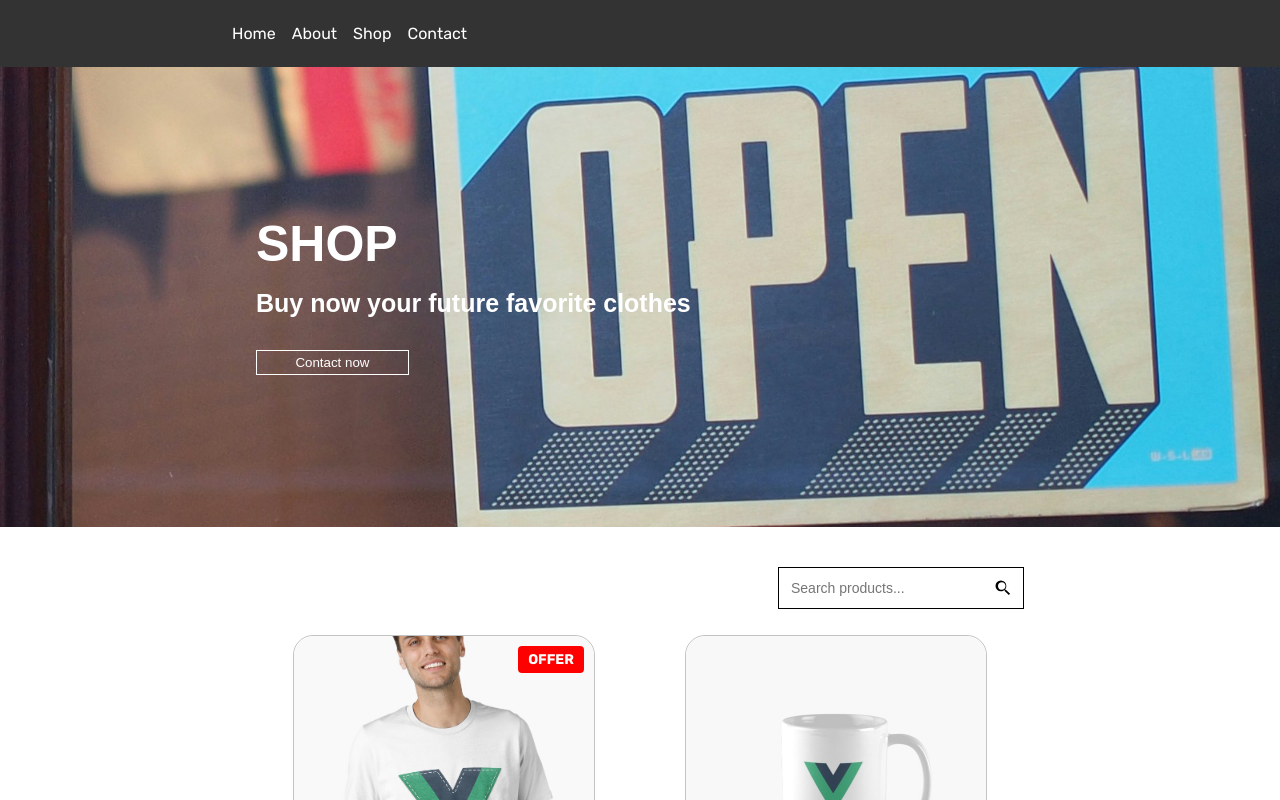
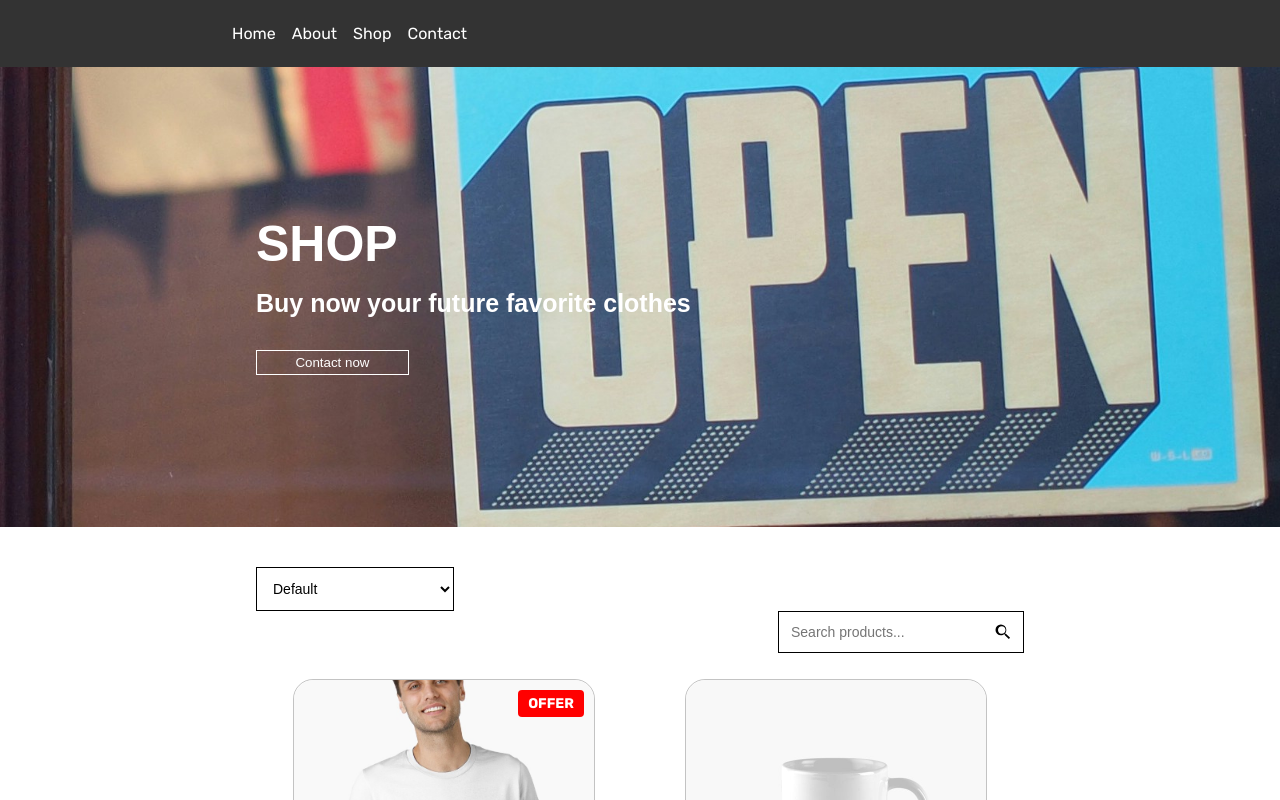
Before and after one commit to carmengm14/prueba-vue, a Vue app: page /shop in a window 1280 px wide. Shown: the top 800 px of the page. Built offline with nearby package versions, Linux system fonts and the light colour scheme.

Commit message:
SHOP FILTER ORDER

```diff
--- /dev/null
+++ b/src/components/FilterShopComponent.vue
@@ -0,0 +1,36 @@
+<template>
+  <select
+    v-model="selectedOrder"
+    @change="$emit('order', selectedOrder)"
+    class="orderSelect"
+  >
+    <option value="">Default</option>
+    <option value="offer">Offerts</option>
+    <option value="price-asc">Cheapest first</option>
+    <option value="price-desc">Most expensive first</option>
+    <option value="az">A → Z</option>
+    <option value="za">Z → A</option>
+  </select>
+</template>
+
+<script>
+export default {
+  name: "FilterShopComponent",
+  data() {
+    return {
+      selectedOrder: "",
+    };
+  },
+};
+</script>
+
+<style scoped>
+.orderSelect {
+  border: 1px solid #000;
+  padding: 12px 40px 12px 12px;
+  background: transparent;
+  font-size: 14px;
+  outline: none;
+  border-radius: 0; /* sin radius */
+}
+</style>
--- a/src/views/ShopView.vue
+++ b/src/views/ShopView.vue
@@ -8,6 +8,7 @@
       :bgImage="require('@/assets/foto-shop.jpg')"
     />
     <div class="contenidos-principales">
+      <FilterShopComponent @order="selectedOrder = $event" />
       <SearchBar @search="searchQuery = $event" />
       <div class="products">
         <ProductCard v-for="item in filteredProducts" :key="item.id" :product="item" />
@@ -21,6 +22,7 @@ import HeaderComponent from "@/components/HeaderComponent.vue";
 import ProductCard from "@/components/ProductCard.vue";
 import products from "@/jsonPruebas/products.json";
 import SearchBar from "@/components/SearchBar.vue";
+import FilterShopComponent from "@/components/FilterShopComponent.vue";
 
 export default {
   name: "ShopView",
@@ -28,22 +30,53 @@ export default {
     ProductCard,
     HeaderComponent,
     SearchBar,
+    FilterShopComponent,
   },
   data() {
     return {
       products,
       searchQuery: "",
+      selectedOrder: "",
     };
   },
   computed: {
     filteredProducts() {
-      return this.products.filter((item) => {
+      // 1. Filtrar por búsqueda
+      let result = this.products.filter((item) => {
         const query = this.searchQuery.toLowerCase();
 
         return (
-          item.name.toLowerCase().includes(query) || item.id.toString().includes(query) // ← búsqueda por texto de nombre y por ID del producto
+          item.name.toLowerCase().includes(query) || item.id.toString().includes(query)
         );
       });
+
+      // 2. Ordenar según el filtro seleccionado
+      switch (this.selectedOrder) {
+        case "offer":
+          result = result.filter((item) => item.offer === true);
+          break;
+
+        case "price-asc":
+          result.sort((a, b) => a.price - b.price);
+          break;
+
+        case "price-desc":
+          result.sort((a, b) => b.price - a.price);
+          break;
+
+        case "az":
+          result.sort((a, b) => a.name.localeCompare(b.name));
+          break;
+
+        case "za":
+          result.sort((a, b) => b.name.localeCompare(a.name));
+          break;
+
+        default:
+          break;
+      }
+
+      return result;
     },
   },
 };
```
